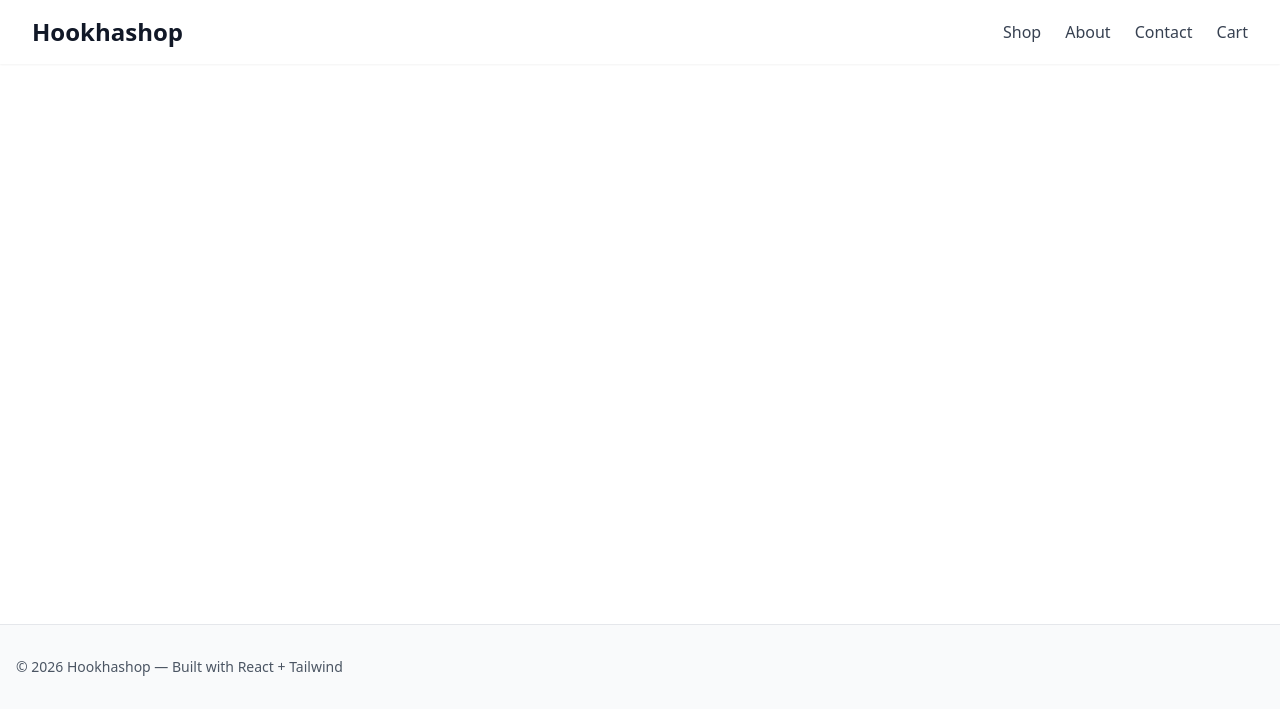
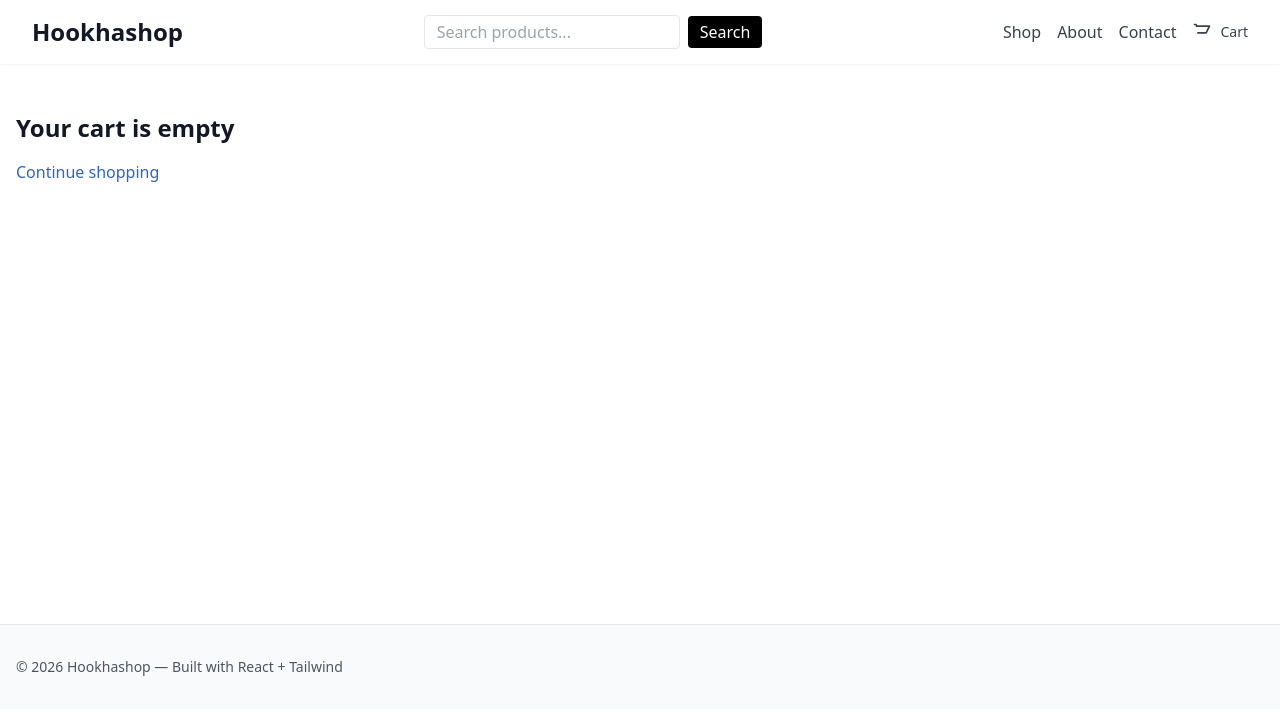
Before and after one commit to mrxettu/Hookhashop, a React (Vite) app: page /cart in a window 1280 px wide. Shown: the top 714 px of the page. Built offline with nearby package versions, Linux system fonts and the light colour scheme; the HTML template or start-up script is replaced by a standard one.

Commit message:
feat(frontend): add product listing, cart context, search/pagination, cart page, and wire hotlinked images

```diff
--- a/src/App.jsx
+++ b/src/App.jsx
@@ -4,19 +4,24 @@ import Shop from './pages/Shop'
 import ProductPage from './pages/Product'
 import Header from './components/Header'
 import Footer from './components/Footer'
+import Cart from './pages/Cart'
+import { CartProvider } from './context/CartContext'
 
 export default function App(){
   return (
     <BrowserRouter>
+      <CartProvider>
         <Header />
         <main className="min-h-[70vh]">
           <Routes>
             <Route path="/" element={<Home/>} />
             <Route path="/shop" element={<Shop/>} />
             <Route path="/product/:id" element={<ProductPage/>} />
+            <Route path="/cart" element={<Cart/>} />
           </Routes>
         </main>
         <Footer />
+      </CartProvider>
     </BrowserRouter>
   )
 }
--- a/src/components/Header.jsx
+++ b/src/components/Header.jsx
@@ -1,17 +1,39 @@
-import { Link } from 'react-router-dom'
+import { Link, useNavigate } from 'react-router-dom'
+import { useCart } from '../context/CartContext'
+import { useState } from 'react'
 
 export default function Header(){
+  const navigate = useNavigate()
+  const { count } = useCart()
+  const [q, setQ] = useState('')
+
+  function onSearch(e){
+    e.preventDefault()
+    navigate(`/shop?search=${encodeURIComponent(q)}`)
+  }
+
   return (
     <header className="bg-white shadow-sm">
       <div className="max-w-7xl mx-auto px-4 sm:px-6 lg:px-8">
         <div className="flex justify-between items-center h-16">
           <Link to="/" className="text-2xl font-bold">Hookhashop</Link>
-          <nav className="hidden md:flex gap-6 items-center">
+
+          <form onSubmit={onSearch} className="hidden md:flex items-center gap-2">
+            <input value={q} onChange={e=>setQ(e.target.value)} placeholder="Search products..." className="border rounded px-3 py-1 w-64" />
+            <button className="px-3 py-1 bg-black text-white rounded">Search</button>
+          </form>
+
+          <nav className="flex gap-4 items-center">
             <Link to="/shop" className="text-gray-700 hover:text-black">Shop</Link>
-            <Link to="/about" className="text-gray-700 hover:text-black">About</Link>
-            <Link to="/contact" className="text-gray-700 hover:text-black">Contact</Link>
-            <Link to="/cart" className="text-gray-700 hover:text-black">Cart</Link>
+            <Link to="/about" className="text-gray-700 hover:text-black hidden md:inline">About</Link>
+            <Link to="/contact" className="text-gray-700 hover:text-black hidden md:inline">Contact</Link>
+            <Link to="/cart" className="text-gray-700 hover:text-black flex items-center gap-2">
+              <svg className="w-5 h-5" fill="none" stroke="currentColor" viewBox="0 0 24 24"><path strokeWidth="2" strokeLinecap="round" strokeLinejoin="round" d="M3 3h2l.4 2M7 13h10l4-8H5.4"/></svg>
+              <span className="text-sm">Cart</span>
+              {count ? <span className="ml-1 text-xs bg-black text-white px-2 py-0.5 rounded">{count}</span> : null}
+            </Link>
           </nav>
+
           <div className="md:hidden">
             <button aria-label="Open menu" className="p-2">☰</button>
           </div>
--- a/src/components/ProductCard.jsx
+++ b/src/components/ProductCard.jsx
@@ -1,10 +1,12 @@
 import { Link } from 'react-router-dom'
+import { useCart } from '../context/CartContext'
 
 export default function ProductCard({product}){
+  const { addToCart } = useCart()
   const firstImage = product.image || (Array.isArray(product.images) && product.images[0]) || '/assets/images/fallback.svg'
   return (
-    <article className="bg-white border rounded-md overflow-hidden shadow-sm hover:shadow-md">
-      <Link to={`/product/${product.id}`}>
+    <article className="bg-white border rounded-md overflow-hidden shadow-sm hover:shadow-md flex flex-col">
+      <Link to={`/product/${product.id}`} className="block flex-1">
         <img
           src={firstImage}
           alt={product.title}
@@ -19,7 +21,7 @@ export default function ProductCard({product}){
         <p className="text-sm text-gray-500">{product.subtitle || product.short_description}</p>
         <div className="mt-3 flex items-center justify-between">
           <div className="text-lg font-bold">${product.price}</div>
-          <button className="bg-black text-white px-3 py-1 rounded text-sm">Add</button>
+          <button onClick={() => addToCart(product, 1)} className="bg-black text-white px-3 py-1 rounded text-sm">Add</button>
         </div>
       </div>
     </article>
--- /dev/null
+++ b/src/context/CartContext.jsx
@@ -0,0 +1,51 @@
+import React, { createContext, useContext, useEffect, useState } from 'react'
+
+const CartContext = createContext(null)
+
+export function useCart(){
+  return useContext(CartContext)
+}
+
+export function CartProvider({ children }){
+  const [items, setItems] = useState(() => {
+    try {
+      const raw = localStorage.getItem('hookhashop_cart')
+      return raw ? JSON.parse(raw) : []
+    } catch {
+      return []
+    }
+  })
+
+  useEffect(() => {
+    try { localStorage.setItem('hookhashop_cart', JSON.stringify(items)) } catch {}
+  }, [items])
+
+  function addToCart(product, qty = 1){
+    setItems(prev => {
+      const found = prev.find(i => String(i.id) === String(product.id))
+      if (found) {
+        return prev.map(i => i.id === found.id ? { ...i, qty: i.qty + qty } : i)
+      }
+      return [...prev, { id: product.id, title: product.title, price: product.price, image: product.image, qty }]
+    })
+  }
+
+  function removeFromCart(productId){
+    setItems(prev => prev.filter(i => String(i.id) !== String(productId)))
+  }
+
+  function updateQty(productId, qty){
+    setItems(prev => prev.map(i => String(i.id) === String(productId) ? { ...i, qty } : i))
+  }
+
+  function clearCart(){ setItems([]) }
+
+  const total = items.reduce((s, it) => s + (parseFloat(it.price || 0) * it.qty), 0)
+  const count = items.reduce((s, it) => s + it.qty, 0)
+
+  return (
+    <CartContext.Provider value={{ items, addToCart, removeFromCart, updateQty, clearCart, total, count }}>
+      {children}
+    </CartContext.Provider>
+  )
+}
--- /dev/null
+++ b/src/hooks/useProducts.js
@@ -0,0 +1,38 @@
+import { useMemo, useState } from 'react'
+import productsData from '../data/products.json'
+
+export default function useProducts({ initialQuery = '', initialCategory = 'all', pageSize = 12 } = {}){
+  const [query, setQuery] = useState(initialQuery)
+  const [category, setCategory] = useState(initialCategory)
+  const [page, setPage] = useState(1)
+
+  const filtered = useMemo(() => {
+    let list = productsData || []
+    if (query) {
+      const q = query.toLowerCase()
+      list = list.filter(p => (p.title||'').toLowerCase().includes(q) || (p.subtitle||'').toLowerCase().includes(q) || (p.description||'').toLowerCase().includes(q))
+    }
+    if (category && category !== 'all') {
+      // assume product.categories array or product.category string
+      list = list.filter(p => {
+        if (!p.categories) return false
+        if (Array.isArray(p.categories)) return p.categories.includes(category)
+        return (p.category === category)
+      })
+    }
+    return list
+  }, [query, category])
+
+  const total = filtered.length
+  const totalPages = Math.max(1, Math.ceil(total / pageSize))
+  const pageItems = useMemo(() => filtered.slice((page-1)*pageSize, page*pageSize), [filtered, page, pageSize])
+
+  function goToPage(n){
+    const p = Math.max(1, Math.min(totalPages, n))
+    setPage(p)
+  }
+
+  function reset(){ setQuery(''); setCategory('all'); setPage(1) }
+
+  return { query, setQuery, category, setCategory, page, goToPage, pageItems, total, totalPages, reset }
+}
--- /dev/null
+++ b/src/pages/Cart.jsx
@@ -0,0 +1,44 @@
+import { useCart } from '../context/CartContext'
+import { Link } from 'react-router-dom'
+
+export default function Cart(){
+  const { items, updateQty, removeFromCart, total, clearCart } = useCart()
+
+  if (!items.length) return (
+    <div className="max-w-7xl mx-auto px-4 py-12">
+      <h1 className="text-2xl font-bold mb-4">Your cart is empty</h1>
+      <Link to="/shop" className="text-blue-600">Continue shopping</Link>
+    </div>
+  )
+
+  return (
+    <div className="max-w-7xl mx-auto px-4 py-12">
+      <h1 className="text-2xl font-bold mb-6">Cart</h1>
+      <div className="space-y-4">
+        {items.map(it => (
+          <div key={it.id} className="flex items-center gap-4 border p-4 rounded">
+            <img src={it.image} alt={it.title} className="w-24 h-24 object-cover rounded" />
+            <div className="flex-1">
+              <div className="font-semibold">{it.title}</div>
+              <div className="text-sm text-gray-600">${it.price}</div>
+            </div>
+            <div className="flex items-center gap-2">
+              <input type="number" value={it.qty} min={1} onChange={e=>updateQty(it.id, Math.max(1, parseInt(e.target.value||1)))} className="w-16 border rounded px-2 py-1" />
+              <button onClick={()=>removeFromCart(it.id)} className="text-red-600">Remove</button>
+            </div>
+          </div>
+        ))}
+      </div>
+
+      <div className="mt-6 flex items-center justify-between">
+        <div>
+          <button onClick={clearCart} className="text-sm text-gray-600">Clear cart</button>
+        </div>
+        <div className="text-right">
+          <div className="text-lg font-bold">Total: ${total.toFixed(2)}</div>
+          <button className="mt-3 bg-black text-white px-4 py-2 rounded">Proceed to checkout</button>
+        </div>
+      </div>
+    </div>
+  )
+}
--- a/src/pages/Shop.jsx
+++ b/src/pages/Shop.jsx
@@ -1,14 +1,45 @@
 import ProductCard from '../components/ProductCard'
-import products from '../data/products.json'
+import useProducts from '../hooks/useProducts'
+import { useLocation, useNavigate } from 'react-router-dom'
+import { useEffect } from 'react'
+
+function useQuery(){
+  return new URLSearchParams(useLocation().search)
+}
 
 export default function Shop(){
+  const q = useQuery()
+  const search = q.get('search') || ''
+  const pageNum = parseInt(q.get('page') || '1', 10)
+  const pageSize = 12
+  const { query, setQuery, page, goToPage, pageItems, total, totalPages } = useProducts({ initialQuery: search, pageSize })
+  const navigate = useNavigate()
+
+  useEffect(() => {
+    // sync URL when query or page changes
+    navigate(`/shop?search=${encodeURIComponent(query || '')}&page=${page}` , { replace: true })
+    // eslint-disable-next-line react-hooks/exhaustive-deps
+  }, [query, page])
+
   return (
     <section className="max-w-7xl mx-auto px-4 py-12">
-      <h1 className="text-3xl font-bold mb-6">Shop</h1>
+      <div className="flex items-center justify-between mb-6">
+        <h1 className="text-3xl font-bold">Shop</h1>
+        <div className="flex items-center gap-2">
+          <input value={query} onChange={e=>setQuery(e.target.value)} placeholder="Search products..." className="border rounded px-3 py-1" />
+        </div>
+      </div>
+
       <div className="grid grid-cols-1 sm:grid-cols-2 md:grid-cols-3 lg:grid-cols-4 gap-6">
-        {products.map(p => (
+        {pageItems.map(p => (
           <ProductCard key={p.id} product={p} />
         ))}
+      </div>
+
+      <div className="mt-8 flex items-center justify-center gap-3">
+        <button onClick={()=>goToPage(page-1)} disabled={page<=1} className="px-3 py-1 rounded border">Prev</button>
+        <span>Page {page} of {totalPages} — {total} items</span>
+        <button onClick={()=>goToPage(page+1)} disabled={page>=totalPages} className="px-3 py-1 rounded border">Next</button>
       </div>
     </section>
   )
```
Also changed, not shown: src/pages/Product.jsx (+19 -2 lines). Lines whose indentation alone changed are shown as unchanged.
